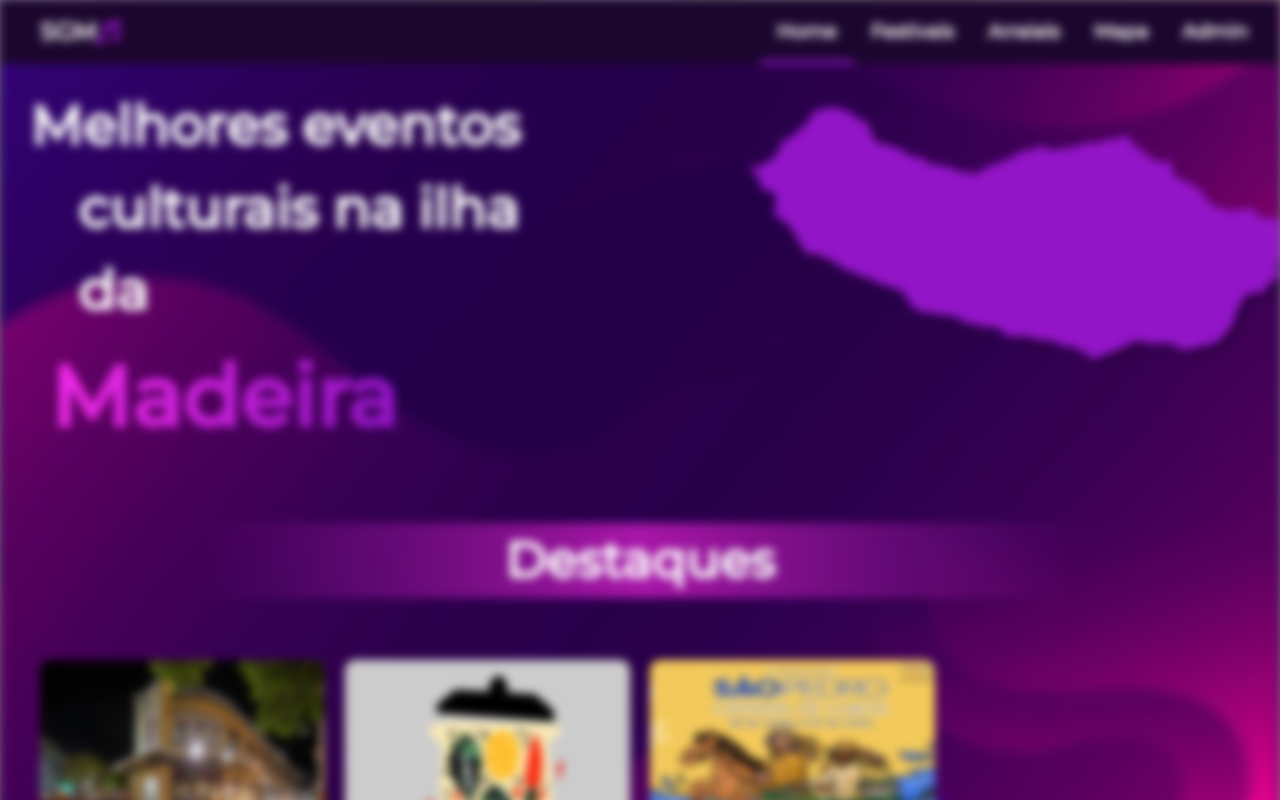
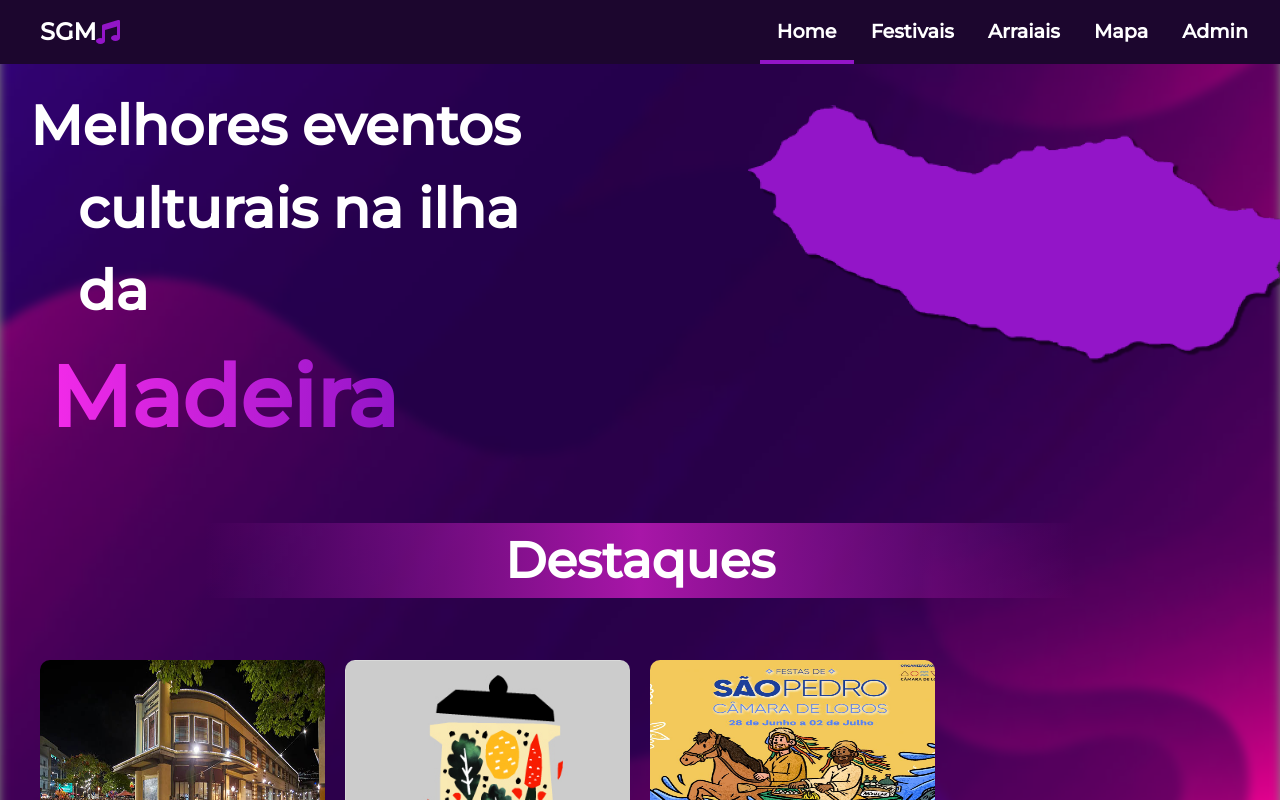
Before and after one commit to ToniG22/tonig22.github.io, a React (Vite) app: page / in a window 1280 px wide. Shown: the top 800 px of the page. Built offline with nearby package versions, Linux system fonts and the light colour scheme.

Commit message:
Upodates sadasdsa

```diff
--- a/src/App.jsx
+++ b/src/App.jsx
@@ -95,7 +95,7 @@ function App() {
   return (
     <>
       <BrowserRouter>
-      <div className="wrapper" style={{ backgroundImage: `url(${backgroundImage})`, backgroundSize: 'cover', filter: 'blur(5px)' }}>
+      <div className="wrapper">
           <Routes>
             <Route path="/" element={<Layout />}>
               <Route path="/" index element={<Home />} />
```
